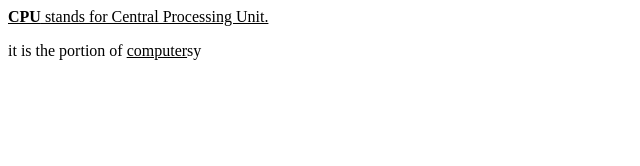
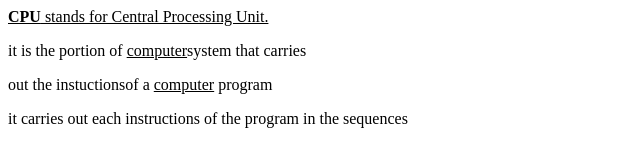
Before and after one commit to iamneo-production/fcffcebbdfbebcadaeccdfffebaeceaec, a website: page public/index.html in a window 1280 px wide. Shown: the whole page, without its empty margins (0-640 px from the left). Drawn offline with Linux system fonts and the light colour scheme.

Commit message:
Backup Commit

```diff
--- a/public/index.html
+++ b/public/index.html
@@ -4,11 +4,16 @@
      </head>
      <body>
      <p>
-     <u> <b> CPU</b> stands for Central Processing Unit.</u>
+     <u> <b> CPU</b> stands for Central Processing Unit.</u><br>
     </p>
     <p>
-    it is the portion of <u>computer</u>sy
+    it is the portion of <u>computer</u>system that carries<br>
     </p>
+    <p>
+     out  the instuctionsof a <u> computer</u> program<br>
+    </p>
+    <p> it carries out each instructions of the program in the sequences</p><br>
+
 
  </body>
 
```
